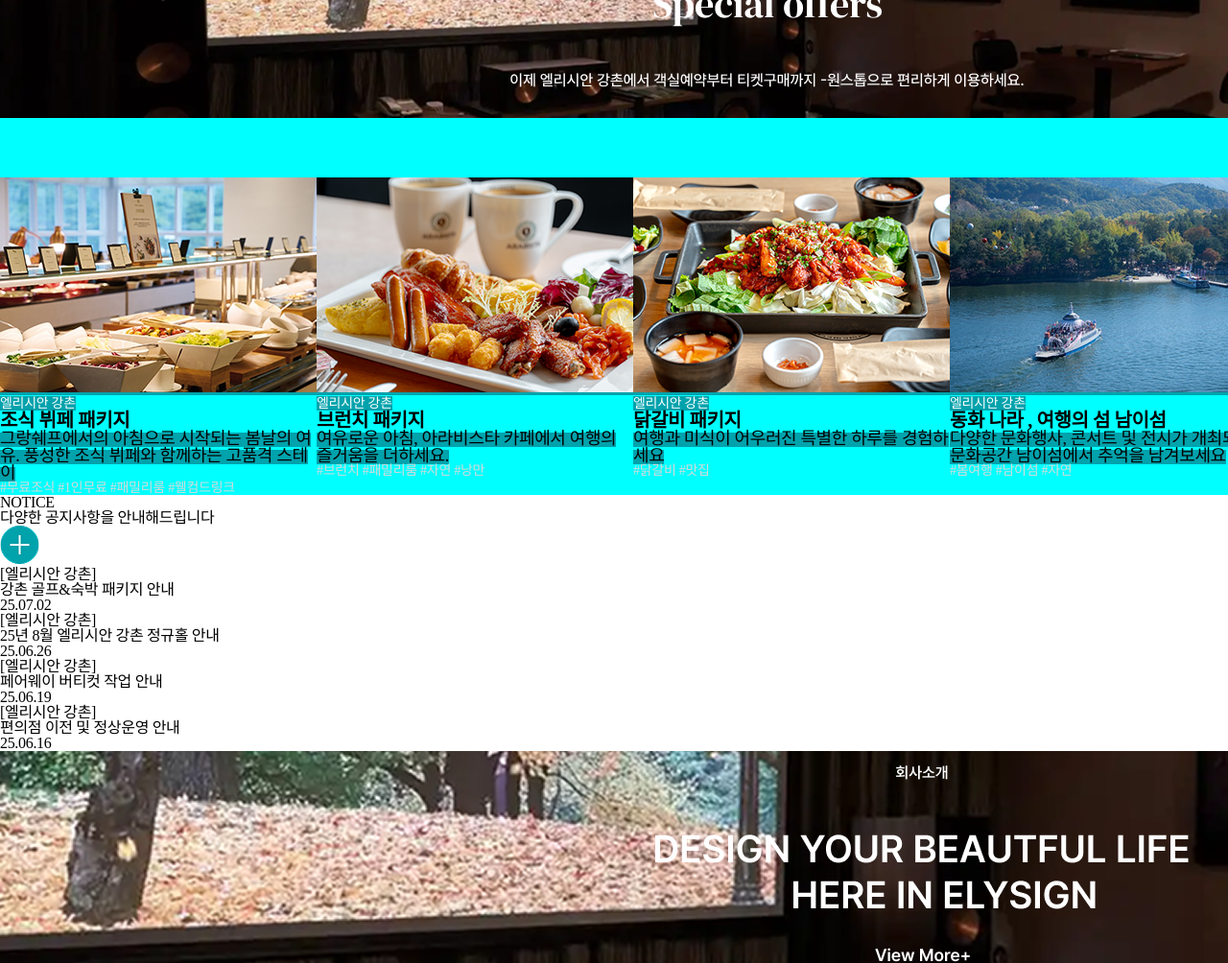
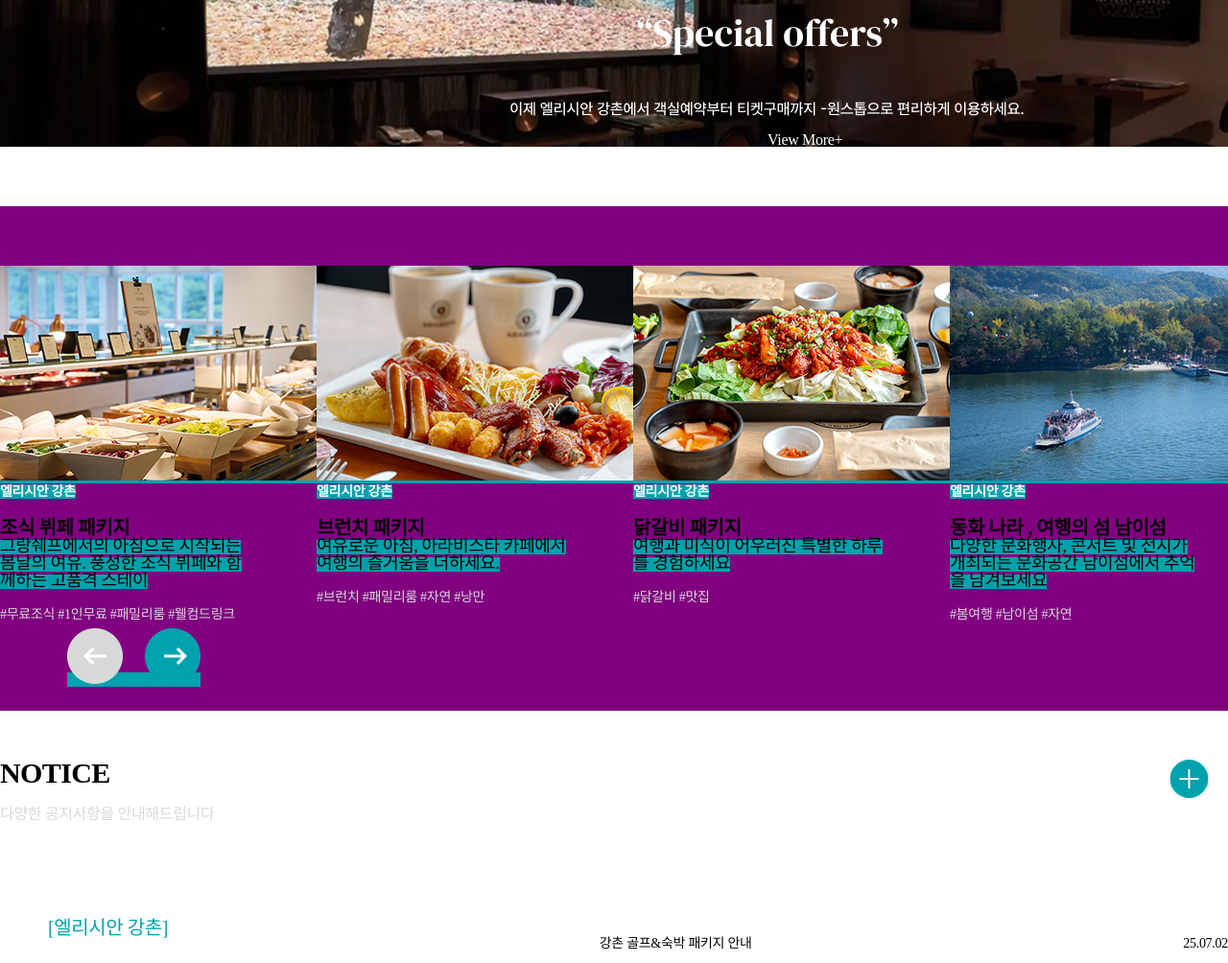
Before and after one commit to parkseongjoon855/project_elysian, a plain HTML site: page index.html in a window 1280 px wide. Shown: the part 1800-2804 px from the top of the page at 96% size. Drawn offline with Linux system fonts and the light colour scheme.

Commit message:
엘리시안

```diff
--- a/index.html
+++ b/index.html
@@ -112,8 +112,7 @@
                 <a href="#"><p>#봄여행 #남이섬 #자연</p></a>
             </div>
             <div class="move_btn">
-                <a href="#">-></a>
-                <a href="#">-></a>
+                <a href="#"><img src="./images/Frame10.png" alt="이동하기"></a>
             </div>
         </div>
         <div class="notice">
--- a/styles/index.css
+++ b/styles/index.css
@@ -337,44 +337,73 @@ main .banner2 {
     width:1600px;
     height:240px;
     background-color:#000;
-
+    margin-top:30px;
+    margin-bottom:62px;
+    position:relative;
 }
 main .banner2 a {
     color:#fff;
     text-align:center;
-
+    position:absolute;
+    align-items:center;
+    top:200px; left:800px;
+    margin-top:25px;
 }
 main .room {
     display:flex;
-    background-color:aqua;
+    background-color:purple;
     padding-top:62px;
+    margin-bottom:50px;
+    height:526px;
+    justify-content:space-between;
+    position:relative;
 
 }
-main .room a {
+main .room > div {
+    width:330px;
+    padding-right:63px;
+    margin:0 auto;
+}
+
+main .room > div a {
     font-size:14px;
     background-color:#00A2AC;
     color:#fff;
+    font-weight:600;
+    margin-top:30px;
+}
+main .room > div a span {
+    font-size:18px;
+    font-weight:500;
+    margin-top:8px;
+    margin-bottom:14px;
+}
+main .room a {
+
 }
 main .room a span {
-    font-size:18px;
-    font-weight:500;
+
 }
 main .room a p {
     color:#d9d9d9;
     font-size:14px;
+    margin:20px 0;
 }
 main .room a h3 {
     font-size:20px;
     font-weight:600;
+    margin-top:20px;
 }
 main .room .package1 {}
 main .room .package1 img {}
 main .room .package1 a span {
     font-size:18px;
     font-weight:500;
+    margin:20px 0;
 }
-main .room .package1 p {
+main .room .package1 a p {
     color:#d9d9d9;
+    margin-top:20px;
 }
 main .room .package1 a {
     font-size:14px;
@@ -382,9 +411,10 @@ main .room .package1 a {
     color:#fff;
     background-color:#00A2AC;
 }
-main .room .packge1 a h3 {
-    font-size:18px;
+main .room .package1 a h3 {
+    font-size:20px;
     font-weight:600;
+
 }
 main .room .package2 {}
 main .room .package2 a {}
@@ -406,26 +436,75 @@ main .room .package4 {}
 main .room .package4 img {}
 main .room .package4 a span {}
 main .room .package4 a p {}
-main .room .move_btn {}
-main .notice {}
-main .notice h3 {}
-main .notice p {}
-main .notice .right_plus {}
-main .notice .right_plus a img {}
-main .notice span {}
-main .notice p {}
+main .room .move_btn {
+    position:absolute;
+    top:400px; left:70px;
+    padding-top:40px;
+}
+main .notice {
+    vertical-allign:middle;
+    height:515px;
+
+}
+main .notice a {
+    display:flex;
+    justify-content:space-between;
+    margin:0 auto;
+    padding-top:50px;
+}
+main .notice h3 {
+    font-size:30px;
+    font-weight:600;
+}
+main .notice  p {
+    font-size:16px;
+    font-weight:400;
+    color:#d9d9d9;
+    padding-top:20px;
+}
+main .notice .right_plus {
+    display:flex;
+    position:relative;
+    justify-content:space-between;
+}
+main .notice .right_plus a img {
+    position:absolute;
+    right:20px; bottom:75px;
+}
+main .notice a span {
+    color:#00A2AC;
+    font-size:20px;
+    font-weight:400;
+    margin-left:50px;
+}
+main .notice a p {
+    color:#000;
+    font-size:14px;
+    font-weight:400;
+}
 main .banner4 {
     background-image:url(../images/banner3.png);
     width:1921px;
     height:280px;
+    margin:40px 0;
 }
 
-footer {}
+footer {
+    display:flex;
+    justify-content:space-between;
+}
 footer .up_menu {}
-footer .up_menu a {}
+footer .up_menu a {
+    display:flex;
+    justify-content:space-between;
+}
 footer .up_menu a p {}
 footer .down_menu {}
 footer .down_menu h4 {}
 footer .down_menu p {}
-footer a img {}
-footer img {}
+footer a img {
+
+}
+footer img {
+
+}
```
Also changed, not shown: images/Group 1.png (added), images/Group 2.png (added).
